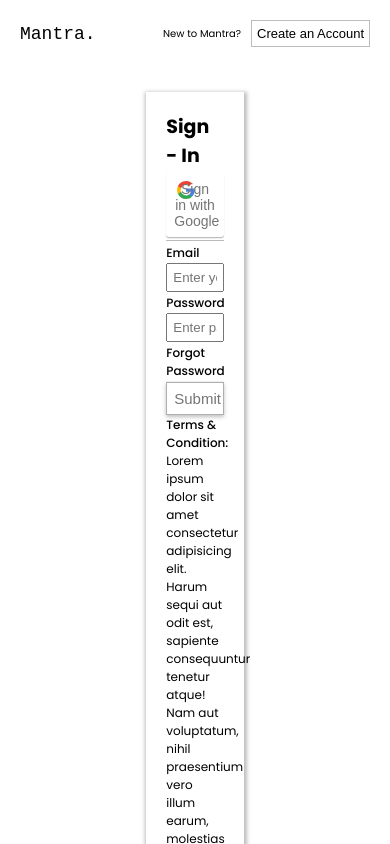
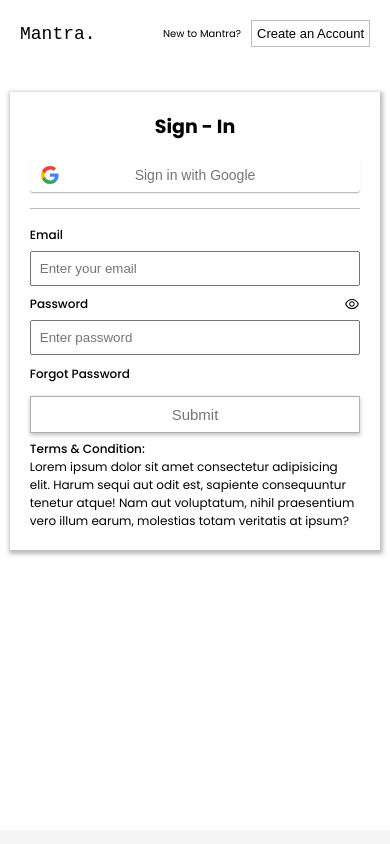
Before and after one commit to GautamGunecha/Ecommerce, a React (Create React App) app in the folder client/: page /sign-in in a window 390 px wide. Shown: the top 844 px of the page. Built offline with nearby package versions, Linux system fonts and the light colour scheme; no server answers.

Commit message:
mobile-responsive auth

```diff
--- a/client/src/components/auth/login/SignIn.css
+++ b/client/src/components/auth/login/SignIn.css
@@ -156,3 +156,21 @@
 .signInPasswordShowPasswordIcon {
   cursor: pointer;
 }
+
+/* Mobile Responsive */
+
+@media only screen and (max-width: 600px) {
+  .signInForm {
+    width: 95%;
+    margin-bottom: 17.5em;
+  }
+
+  .signInForm input {
+    padding: 8px;
+  }
+
+  .signInForm button {
+    padding: 9px;
+  }
+
+}
--- a/client/src/components/auth/login/SignIn.js
+++ b/client/src/components/auth/login/SignIn.js
@@ -56,6 +56,7 @@ const SignIn = () =>
                     </Link>
                 </div>
             </div>
+
             <form onSubmit={submitHandler} className="signInForm" action="">
                 <div className="signInFormHeader">
                     <p>Sign - In</p>
--- a/client/src/components/auth/registration/Registration.css
+++ b/client/src/components/auth/registration/Registration.css
@@ -122,3 +122,21 @@
 .registrationFormShowPasswordIcon {
   cursor: pointer;
 }
+
+/* Mobile Responsive Register */
+
+@media only screen and (max-width: 600px) {
+  .registrationForm {
+    width: 95%;
+    margin-bottom: 17.5em;
+  }
+
+  .registrationForm input {
+    padding: 8px;
+  }
+
+  .registrationForm button {
+    padding: 9px;
+  }
+
+}
--- a/client/src/components/auth/reset/Reset.css
+++ b/client/src/components/auth/reset/Reset.css
@@ -55,3 +55,7 @@ a {
   font-style: normal;
   text-decoration: none;
 }
+
+/* Mobile Responsive Reset */
+
+@media only screen and (max-width: 600px) {}
--- a/client/src/components/auth/reset/Reset.js
+++ b/client/src/components/auth/reset/Reset.js
@@ -49,7 +49,9 @@ const Reset = () =>
             <Link to="/">
                 <h1>Mantra.</h1>
             </Link>
-            <form onSubmit={onSubmit} className="resetPasswordForm">
+            <form
+                onSubmit={onSubmit}
+                className="resetPasswordForm">
                 {msg && <p style={{ marginTop: "2%", color: "green" }}>{msg.msg}</p>}
                 <p style={{ marginTop: "2%", color: "red" }}>{err}</p>
                 <p>Reset Password</p>
```
